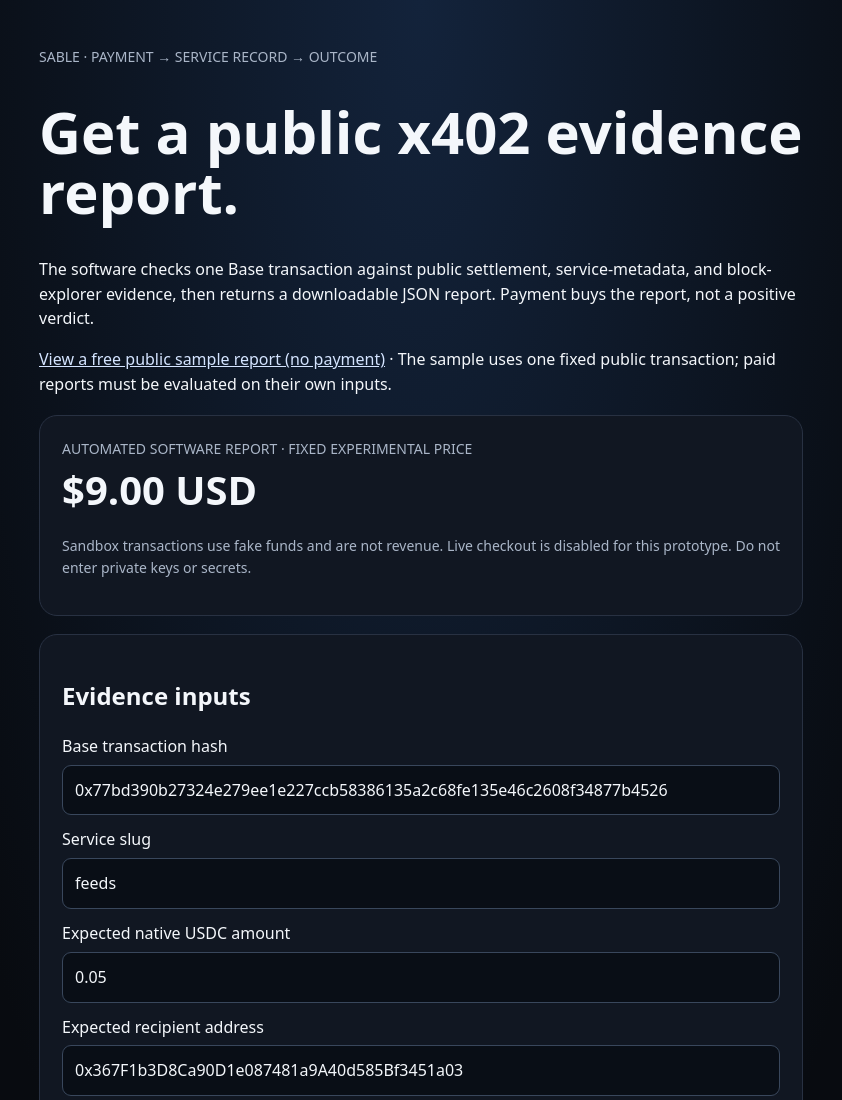
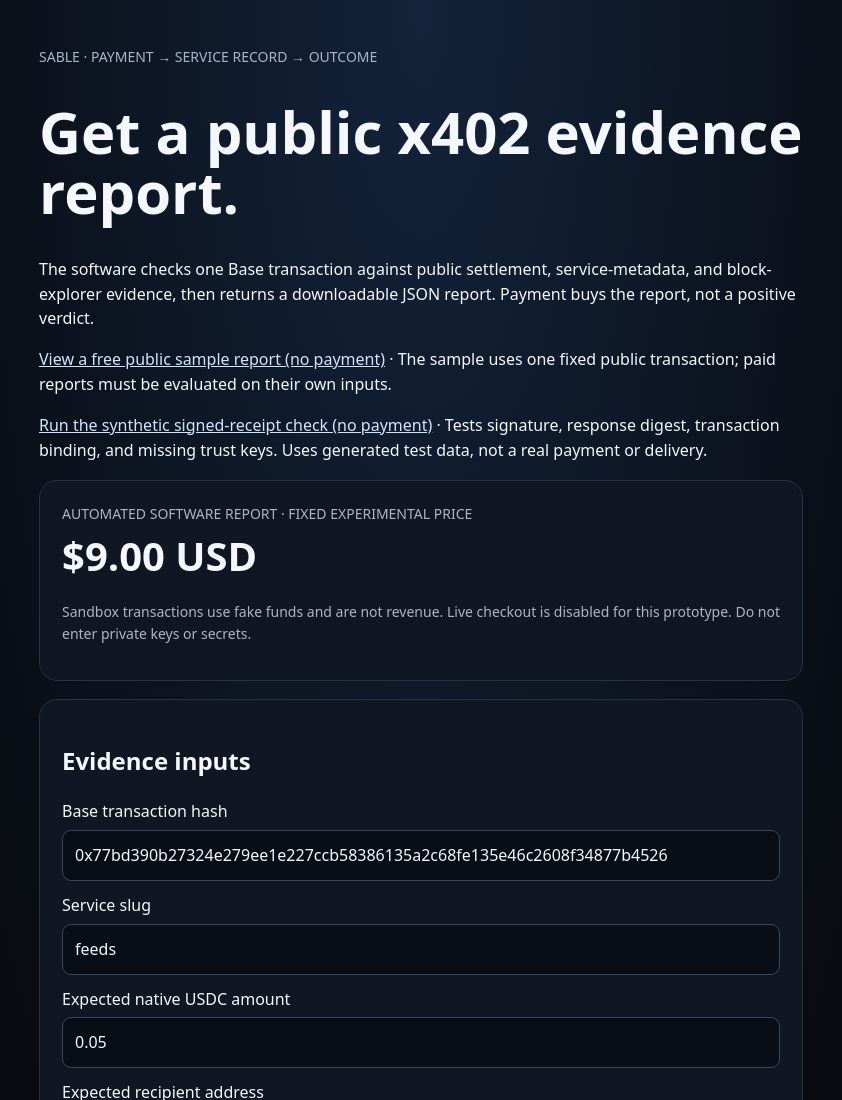
Before and after one commit to EkkoTang67/sable-agent-reliability-ci-check, a plain HTML site: page checkout-poc/public/x402-report.html in a window 1280 px wide. Shown: the top 1100 px of the page, without its empty margins (219-1061 px from the left). Drawn offline with Linux system fonts and the light colour scheme; no server answers.

Commit message:
Expose no-payment signed-receipt self-test on the public page

```diff
--- a/checkout-poc/public/x402-report.html
+++ b/checkout-poc/public/x402-report.html
@@ -7,6 +7,7 @@
 <h1>Get a public x402 evidence report.</h1>
 <p>The software checks one Base transaction against public settlement, service-metadata, and block-explorer evidence, then returns a downloadable JSON report. Payment buys the report, not a positive verdict.</p>
 <p><a href="/api/demo_report">View a free public sample report (no payment)</a> · The sample uses one fixed public transaction; paid reports must be evaluated on their own inputs.</p>
+<p><a href="/api/receipt_verifier_self_test">Run the synthetic signed-receipt check (no payment)</a> · Tests signature, response digest, transaction binding, and missing trust keys. Uses generated test data, not a real payment or delivery.</p>
 <section class="panel"><div class="muted">AUTOMATED SOFTWARE REPORT · FIXED EXPERIMENTAL PRICE</div><div class="price">$9.00 USD</div><p class="muted">Sandbox transactions use fake funds and are not revenue. Live checkout is disabled for this prototype. Do not enter private keys or secrets.</p></section>
 <section class="panel"><h2>Evidence inputs</h2><form id="case-form">
 <div class="field"><label for="transaction_hash">Base transaction hash</label><input id="transaction_hash" required pattern="0x[0-9a-fA-F]{64}" maxlength="66" value="0x77bd390b27324e279ee1e227ccb58386135a2c68fe135e46c2608f34877b4526"></div>
```
